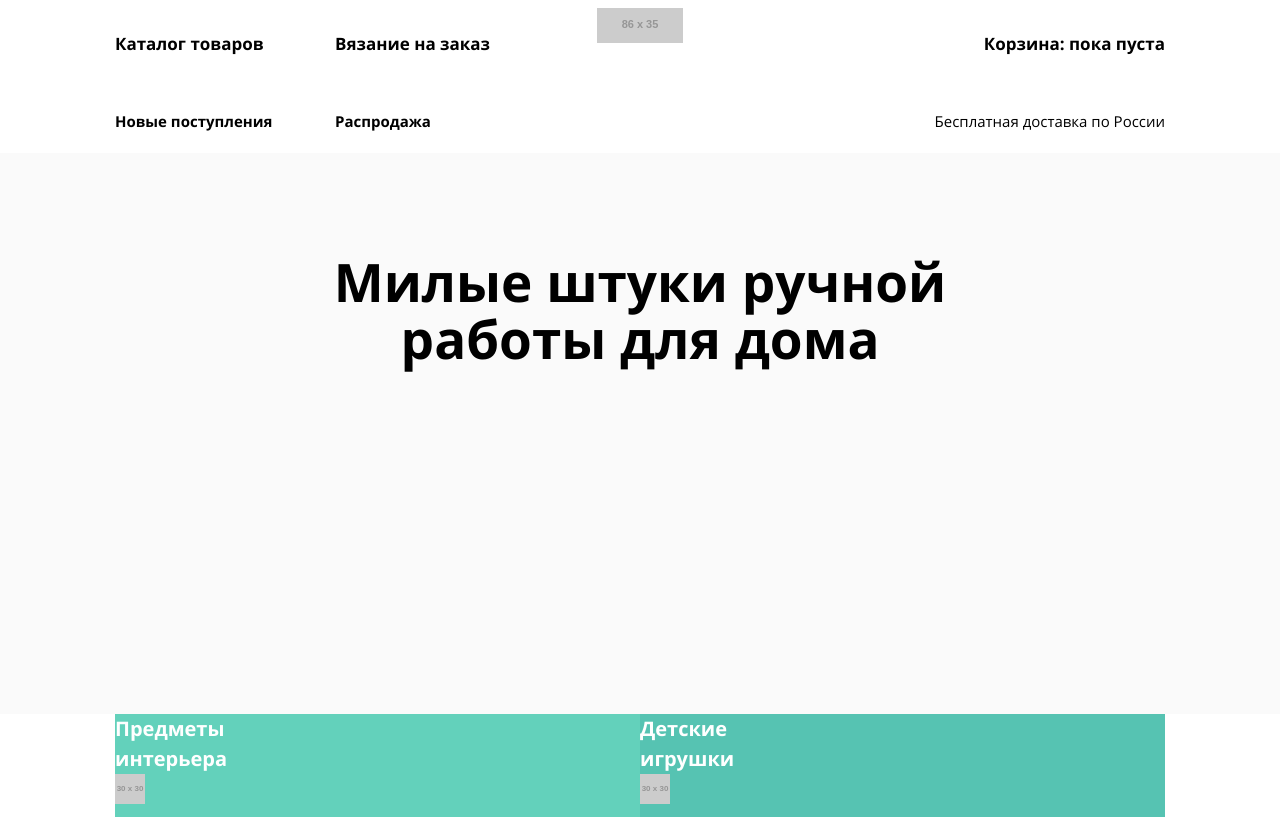
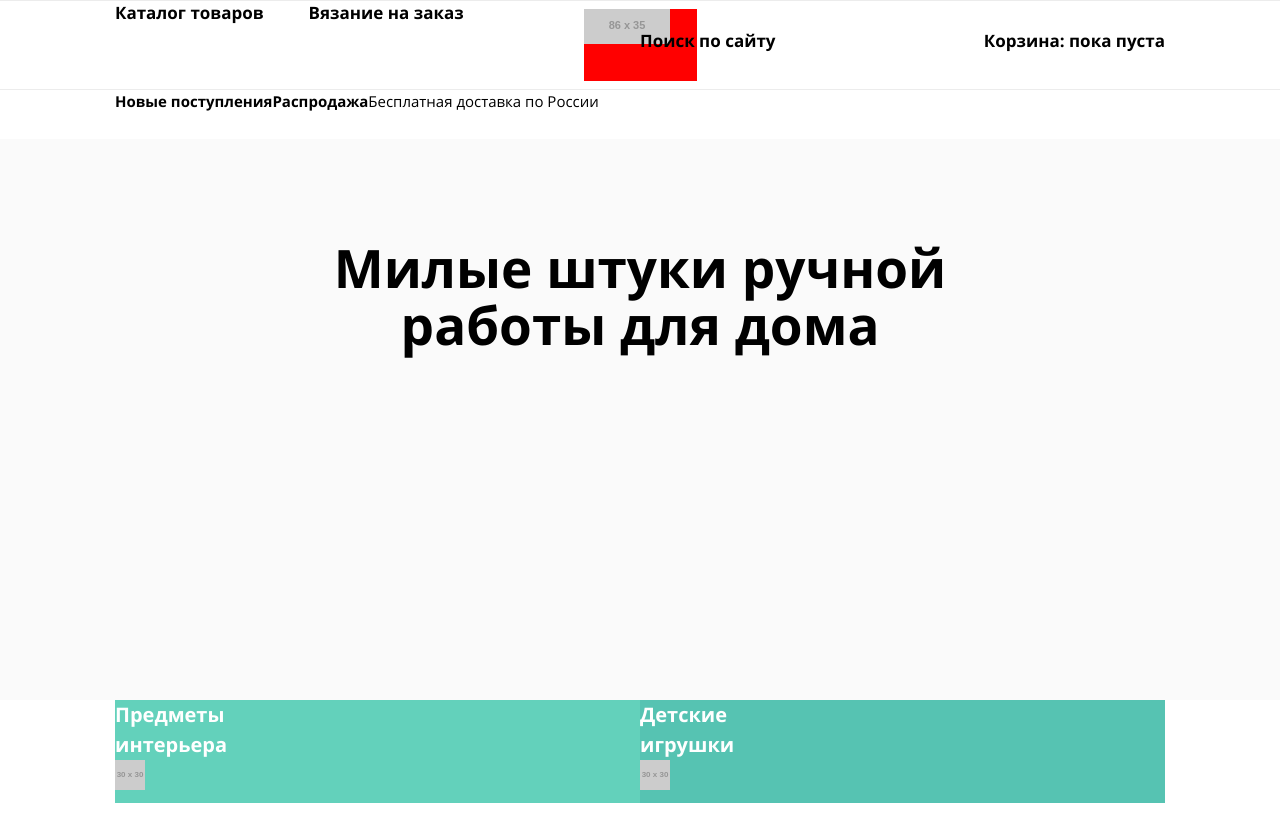
Before and after one commit to pashacyborg/adaptive-project-1, a plain HTML site: page source/index.html in a window 1280 px wide. Shown: the top 820 px of the page. Drawn offline with nearby package versions, Linux system fonts and the light colour scheme; files that its build step writes are made by us from their sources; placeholder pictures from the web are drawn by us.

Commit message:
То, что есть сейчас

```diff
--- a/source/index.html
+++ b/source/index.html
@@ -8,26 +8,34 @@
   </head>
   <body class="page__body">
     <header class="page-header">
-      <a class="page-header__logo" href="index.html">
-        <img src="https://via.placeholder.com/86x35" alt="Интернет-магазин «Мишка»">
-      </a>
-      <nav class="main-nav">
-        <button class="main-nav__toggle" type="button"><span class="visually-hidden">Открыть меню</span></button>
-        <div class="main-nav__wrapper">
-          <ul class="main-nav__list general-navigation">
-            <li class="general-navigation__item"><a href="catalog.html">Каталог товаров</a></li>
-            <li class="general-navigation__item"><a href="form.html">Вязание на заказ</a></li>
-            <li class="general-navigation__item"><a href="#">Поиск по сайту</a></li>
-            <li class="general-navigation__item"><a href="#">Корзина: пока пуста</a></li>
-          </ul>
-          <ul class="main-nav__list additional-navigation">
-            <li class="additional-navigation__item additional-navigation__item--hidden"><a href="#">Новые поступления</a></li>
-            <li class="additional-navigation__item additional-navigation__item--hidden"><a href="#">Распродажа</a></li>
-            <li class="additional-navigation__item"><a href="#">Бесплатная доставка по России</a></li>
-          </ul>
-        </div>
+      <p class="page-header__logo-wrapper">
+        <a class="page-header__logo-link" href="index.html">
+          <img src="https://via.placeholder.com/86x35" alt="Интернет-магазин «Мишка»">
+        </a>
+      </p>
+      <nav class="page-header__main-nav page-header__main-nav--general">
+        <ul class="main-nav main-nav--general">
+          <li class="main-nav--general__item"><a class="main-nav--general__link" href="catalog.html"><span class="main-nav--general__wrapper">Каталог товаров</span></a></li>
+          <li class="main-nav--general__item"><a class="main-nav--general__link" href="form.html"><span class="main-nav--general__wrapper">Вязание на заказ</span></a></li>
+        </ul>
       </nav>
+      <nav class="page-header__main-nav page-header__main-nav--search">
+        <ul class="main-nav main-nav--search">
+          <li class="main-nav--search__item"><a class="main-nav--search__link" href="#"><span class="main-nav--search__wrapper">Поиск по сайту</span></a></li>
+          <li class="main-nav--search__item"><a class="main-nav--search__link" href="#"><span class="main-nav--search__wrapper">Корзина: пока пуста</span></a></li>
+        </ul>
+      </nav>
+      <nav class="page-header__main-nav page-header__main-nav--promo">
+        <ul class="main-nav main-nav--promo">
+          <li class="main-nav--promo__item main-nav--promo__item--hidden"><a class="main-nav--promo__link" href="#"><span class="main-nav--promo__wrapper">Новые поступления</span></a></li>
+          <li class="main-nav--promo__item main-nav--promo__item--hidden"><a class="main-nav--promo__link" href="#"><span class="main-nav--promo__wrapper">Распродажа</span></a></li>
+          <li class="main-nav--promo__item"><a class="main-nav--promo__link" href="#"><span class="promo-navigation__wrapper">Бесплатная доставка по России</span></a></li>
+        </ul>
+      </nav>
+      <div class="page-header__paint"></div>
     </header>
+
+
     <main class="page-main">
       <div class="page-main__intro container">
         <h1 class="page-main__title">Милые штуки ручной<br> работы для дома</h1>
--- a/source/sass/blocks/additional-navigation.scss
+++ /dev/null
@@ -1,76 +0,0 @@
-.additional-navigation {
-  display: none;
-  margin: 0;
-  padding: 0;
-  list-style: none;
-
-  @media (min-width: $medium-width) {
-    grid-column: 1 / -1;
-    grid-row: 1 / -1;
-    display: grid;
-    grid-template-columns: repeat(4, 167px);
-    grid-template-rows: 88px
-                        65px;
-  }
-
-  @media (min-width: $wide-width) {
-    grid-template-columns: repeat(6, 175px);
-    grid-template-rows: 88px
-                        65px;
-  }
-}
-
-.additional-navigation__item {
-  display: grid;
-  align-items: center;
-
-  &:first-child {
-    @media (min-width: $wide-width) {
-      grid-column: 1 / 2;
-      grid-row: 2 / 3;
-      justify-content: start;
-    }
-  }
-
-  &:nth-child(2) {
-    @media (min-width: $wide-width) {
-      grid-column: 2 / 3;
-      grid-row: 2 / 3;
-      justify-content: start;
-      padding-left: 45px;
-    }
-  }
-
-  &:last-child {
-    @media (min-width: $medium-width) {
-      grid-column: 3 / 5;
-      grid-row: 2 / 3;
-      justify-content: end;
-    }
-
-    @media (min-width: $wide-width) {
-      grid-column: 5 / 7;
-      grid-row: 2 / 3;
-      justify-content: end;
-    }
-  }
-
-//скрывает пункты меню для планшета, мобилки
-  &--hidden {
-    @media (max-width: $wide-width) {
-      display: none;
-    }
-  }
-}
-
-.additional-navigation a {
-  font-size: 15px;
-  line-height: 24px;
-  font-weight: 700;
-  color: $main-color;
-  text-decoration: none;
-}
-
-.additional-navigation__item:last-child a {
-  font-weight: 400;
-}
--- a/source/sass/blocks/card.scss
+++ b/source/sass/blocks/card.scss
@@ -38,7 +38,7 @@
 }
 
 .card__info {
-  border: 1px solid $card-frame-color;
+  border: 1px solid $frame-color;
 
   @media (min-width: $medium-width) and (max-width: $wide-width) {
     grid-column: 3 / 5;
--- a/source/sass/blocks/general-navigation.scss
+++ /dev/null
@@ -1,110 +0,0 @@
-.general-navigation {
-  grid-column: 1 / -1;
-  grid-row: 1 / -1;
-  display: grid;
-  margin: 0;
-  padding: 0;
-  list-style: none;
-
-  @media (min-width: $medium-width) {
-    grid-template-columns: repeat(4, 167px);
-    grid-template-rows: 88px
-                        65px;
-  }
-
-  @media (min-width: $wide-width) {
-    grid-template-columns: repeat(6, 175px);
-    grid-template-rows: 88px
-                        65px;
-  }
-}
-
-.general-navigation__item {
-  display: grid;
-  justify-content: center;
-  align-items: center;
-  height: 79px;
-  box-shadow: 0px 1px 0px #ECECEC,
-              inset 0px 1px 0px #ECECEC;
-
-  @media (min-width: $medium-width) {
-    height: auto;
-    box-shadow: none;
-  }
-
-  &:first-child {
-    @media (min-width: $medium-width) {
-      grid-column: 1 / 2;
-      grid-row: 2 / 3;
-      justify-content: start;
-    }
-
-    @media (min-width: $wide-width) {
-      grid-column: 1 / 2;
-      grid-row: 1 / 2;
-      justify-content: start;
-    }
-  }
-
-  &:nth-child(2) {
-    @media (min-width: $medium-width) {
-      grid-column: 2 / 3;
-      grid-row: 2 / 3;
-      justify-content: start;
-    }
-
-    @media (min-width: $wide-width) {
-      grid-column: 2 / 4;
-      grid-row: 1 / 2;
-      justify-content: start;
-      padding-left: 45px;
-    }
-  }
-
-  &:nth-child(3) {
-    @media (min-width: $medium-width) {
-      display: none;
-      //стили для будущей иконки
-      // grid-column: 3 / 4;
-      // grid-row: 1 / 2;
-      // justify-content: start;
-    }
-  }
-
-  &:last-child {
-    @media (min-width: $medium-width) {
-      grid-column: 3 / 5;
-      grid-row: 1 / 2;
-      justify-content: end;
-    }
-
-    @media (min-width: $wide-width) {
-      grid-column: 5 / 7;
-      grid-row: 1 / 2;
-      justify-content: end;
-    }
-  }
-}
-
-.general-navigation__item a {
-  width: 260px;
-  padding-left: 46px;
-  font-weight: bold;
-  font-size: 17px;
-  line-height: 24px;
-  color: $main-color;
-  text-decoration: none;
-
-  @media (min-width: $medium-width) {
-    width: auto;
-    padding: 0;
-  }
-}
-
-.general-navigation__item:first-child a,
-.general-navigation__item:nth-child(2) a {
-  @media (min-width: $medium-width) and (max-width: $wide-width) {
-    font-size: 15px;
-    line-height: 24px;
-  }
-}
--- a/source/sass/blocks/main-nav.scss
+++ b/source/sass/blocks/main-nav.scss
@@ -1,21 +1,190 @@
 .main-nav {
-  grid-column: 1 / -1;
-  grid-row: 1 / -1;
-  display: grid;
-}
-
-.main-nav__toggle {
-  //подумать че делать с кнопкой
+  margin: 0;
+  padding: 0;
+  list-style: none;
 
   @media (min-width: $medium-width) {
+    display: flex;
+  }
+
+  @media (min-width: $wide-width) {
+
+  }
+
+  &--general {
+
+  }
+
+  &--search {
+    @media (min-width: $medium-width) {
+
+    }
+  }
+
+  &--promo {
     display: none;
+
+    @media (min-width: $medium-width) {
+      display: flex;
+    }
+
+    @media (min-width: $wide-width) {
+
+    }
   }
 }
 
-.main-nav__wrapper {
+.main-nav--general__item {
+  height: 79px;
+  box-shadow: 0px 1px 0px #ECECEC,
+              inset 0px 1px 0px #ECECEC;
+
   @media (min-width: $medium-width) {
-    grid-column: 1 / -1;
-    grid-row: 1 / -1;
-    display: grid;
+    height: auto;
+    box-shadow: none;
+  }
+
+  &:first-child {
+    @media (min-width: $medium-width) {
+
+    }
+
+    @media (min-width: $wide-width) {
+
+    }
+  }
+
+  &:nth-child(2) {
+    @media (min-width: $medium-width) {
+
+    }
+
+    @media (min-width: $wide-width) {
+
+      padding-left: 45px;
+    }
   }
 }
+
+.main-nav--general__link {
+  display: flex;
+  align-items: center;
+  min-height: 79px;
+  padding: 8px 30px;
+  font-weight: bold;
+  font-size: 17px;
+  line-height: 24px;
+  color: $main-color;
+  text-decoration: none;
+
+  @media (min-width: $medium-width) {
+    width: auto;
+    min-height: auto;
+    padding: 0;
+  }
+}
+
+.main-nav--general__wrapper {
+  @media (max-width: $narrow-width-only) {
+    display: block;
+    width: 260px;
+    margin: 0 auto;
+    padding-left: 46px;
+  }
+}
+
+
+.main-nav--search__item {
+  min-height: 79px;
+  box-shadow: 0px 1px 0px #ECECEC,
+              inset 0px 1px 0px #ECECEC;
+
+  @media (min-width: $medium-width) {
+    min-height: auto;
+    box-shadow: none;
+  }
+
+  &:last-child {
+    @media (min-width: $medium-width) {
+      margin-left: auto;
+    }
+  }
+}
+
+.main-nav--search__link {
+  display: flex;
+  align-items: center;
+  min-height: 79px;
+  padding: 8px 30px;
+  font-weight: bold;
+  font-size: 17px;
+  line-height: 24px;
+  color: $main-color;
+  text-decoration: none;
+
+  @media (min-width: $medium-width) {
+    width: auto;
+    padding: 0;
+  }
+}
+
+.main-nav--search__wrapper {
+  @media (max-width: $narrow-width-only) {
+    display: block;
+    width: 260px;
+    margin: 0 auto;
+    padding-left: 46px;
+  }
+
+  @media (min-width: $medium-width) {
+
+  }
+}
+
+.main-nav--promo__item {
+
+
+  &:first-child {
+    @media (min-width: $wide-width) {
+
+    }
+  }
+
+  &:nth-child(2) {
+    @media (min-width: $wide-width) {
+
+    }
+  }
+
+  &:last-child {
+    @media (min-width: $medium-width) {
+
+    }
+
+    @media (min-width: $wide-width) {
+
+    }
+  }
+//скрывает пункты меню для планшета, мобилки
+  &--hidden {
+    @media (max-width: $wide-width) {
+      display: none;
+    }
+  }
+}
+
+.main-nav--promo__link {
+  font-size: 17px;
+  line-height: 24px;
+  font-weight: 700;
+  color: $main-color;
+  text-decoration: none;
+
+  @media (min-width: $medium-width) {
+    font-size: 15px;
+  }
+}
+
+.main-nav--promo__item:last-child a {
+  font-weight: 400;
+}
--- a/source/sass/blocks/page-header.scss
+++ b/source/sass/blocks/page-header.scss
@@ -1,43 +1,117 @@
 .page-header {
-  display: grid;
-  grid-template-columns: 1fr;
-  grid-template-rows: minmax(79px, auto)
-                      minmax(316px, auto);
-  justify-content: center;
-  align-items: center;
+  font-size: 17px;
+  line-height: 24px;
   font-style: normal;
   font-weight: 700;
-  font-size: 17px;
-  line-height: 24px;
   color: $main-color;
+  //Тут должна быть тень, а не рамка
+  border-top: 1px solid $frame-color;
 
   @media (min-width: $medium-width) {
-    grid-template-columns: 668px;
+    display: grid;
+    grid-template-columns: 1fr 334px 334px 1fr;
     grid-template-rows: minmax(88px, auto)
-                        minmax(65px, auto);
+                        minmax(50px, auto);
   }
 
   @media (min-width: $wide-width) {
-    grid-template-columns: 1050px;
-    grid-template-rows: minmax(88px, auto)
-                        minmax(65px, auto);
+    grid-template-columns: 1fr 525px 525px 1fr;
   }
 }
 
-.page-header__logo {
-  display: grid;
-  grid-column: 1 / -1;
-  grid-row: 1 / 2;
-  justify-content: center;
-  height: 35px;
+.page-header__logo-wrapper {
+  display: flex;
+  align-items: center;
+  margin: 0;
+  min-height: 79px;
 
   @media (min-width: $medium-width) {
-    justify-content: start;
-    height: 46px;
+    grid-column: 2 / 3;
+    grid-row: 1 / 2;
+    justify-content: flex-start;
+    margin: 0;
   }
 
   @media (min-width: $wide-width) {
+    grid-column: 2 / -2;
+    grid-row: 1 / 2;
     justify-content: center;
+  }
+}
+
+.page-header__logo-link {
+  display: block;
+  width: 86px;
+  min-height: 35px;
+  margin: 0 auto;
+  background-color: red;
+
+  @media (min-width: $medium-width) {
+    width: 113px;
+    min-height: 46px;
+    margin: 0;
+  }
+
+  @media (min-width: $wide-width) {
+
     height: 72px;
   }
 }
+
+.page-header__logo-link img {
+
+}
+
+.page-header__navigation-toggle {
+  position: absolute;
+  top: 0;
+  right: 0;
+
+  @media (min-width: $medium-width) {
+    display: none;
+  }
+}
+
+.page-header__main-nav {
+  &--general {
+    @media (min-width: $medium-width) {
+      grid-column: 2 / 3;
+      grid-row: 2 / 3;
+    }
+
+    @media (min-width: $wide-width) {
+      grid-column: 2 / 3;
+      grid-row: 1 / 2;
+    }
+  }
+
+  &--search {
+    @media (min-width: $medium-width) {
+      grid-column: 3 / 4;
+      grid-row: 1 / 2;
+    }
+
+    @media (min-width: $wide-width) {
+    }
+  }
+
+  &--promo {
+    @media (min-width: $medium-width) {
+      grid-column: 3 / 4;
+      grid-row: 2 / 3;
+    }
+
+    @media (min-width: $wide-width) {
+      grid-column: 2 / 4;
+      grid-row: 2 / 3;
+    }
+  }
+}
+
+.page-header__paint {
+  @media (min-width: $medium-width) {
+    grid-column: 1 / -1;
+    grid-row: 2 / 3;
+    box-shadow: inset 0px 1px 0px #ECECEC;
+  }
+}
--- a/source/sass/style.scss
+++ b/source/sass/style.scss
@@ -7,8 +7,6 @@
 @import "blocks/page.scss";
 @import "blocks/page-header.scss";
 @import "blocks/main-nav.scss";
-@import "blocks/general-navigation.scss";
-@import "blocks/additional-navigation.scss";
 @import "blocks/page-main.scss";
 @import "blocks/our-assortment.scss";
 @import "blocks/popular-product.scss";
--- a/source/sass/variables.scss
+++ b/source/sass/variables.scss
@@ -14,7 +14,8 @@ $main-background-color-light: #F9F9F9;
 $main-background-color-lightest: rgba(255, 255, 255, 0.75);
 $color-behind-layout: #C7C7C7;
 $background-color-header-index: #FAFAFA;
-$card-frame-color: #ECECEC;
+$frame-color: #ECECEC;
+
 //Fonts
 $main-font: "Open Sans", "Arial", sans-serif;
 
@@ -23,3 +24,4 @@ $narrow-width: 320px;
 $medium-width: 768px;
 $wide-width: 1150px;
 $narrow-width-only: 767px;
+$medium-width-limit: 1149px;
```
Also changed, not shown: source/catalog.html (+33 -17 lines), source/sass/blocks/catalog-article.scss (+2 -5 lines).
